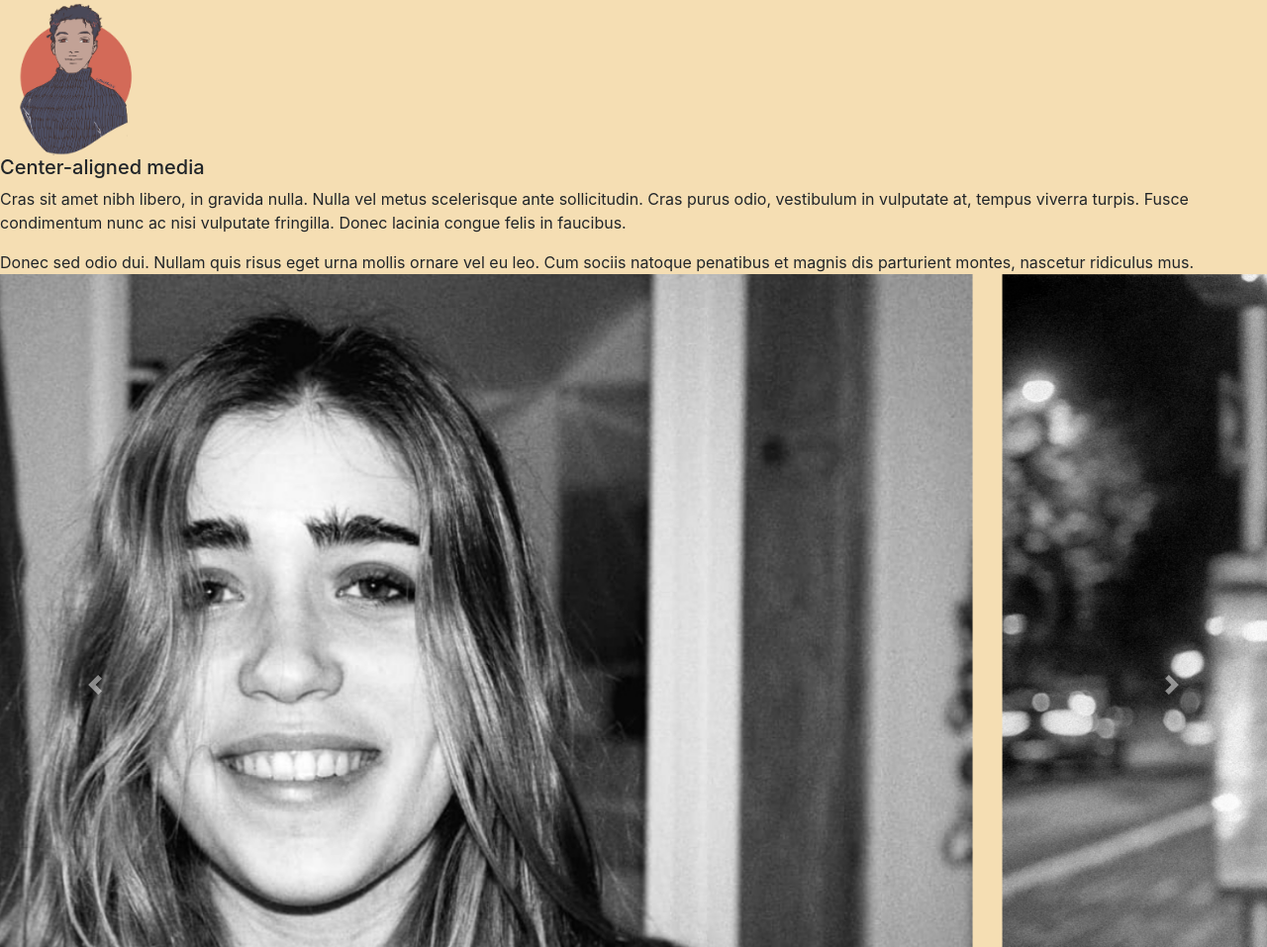
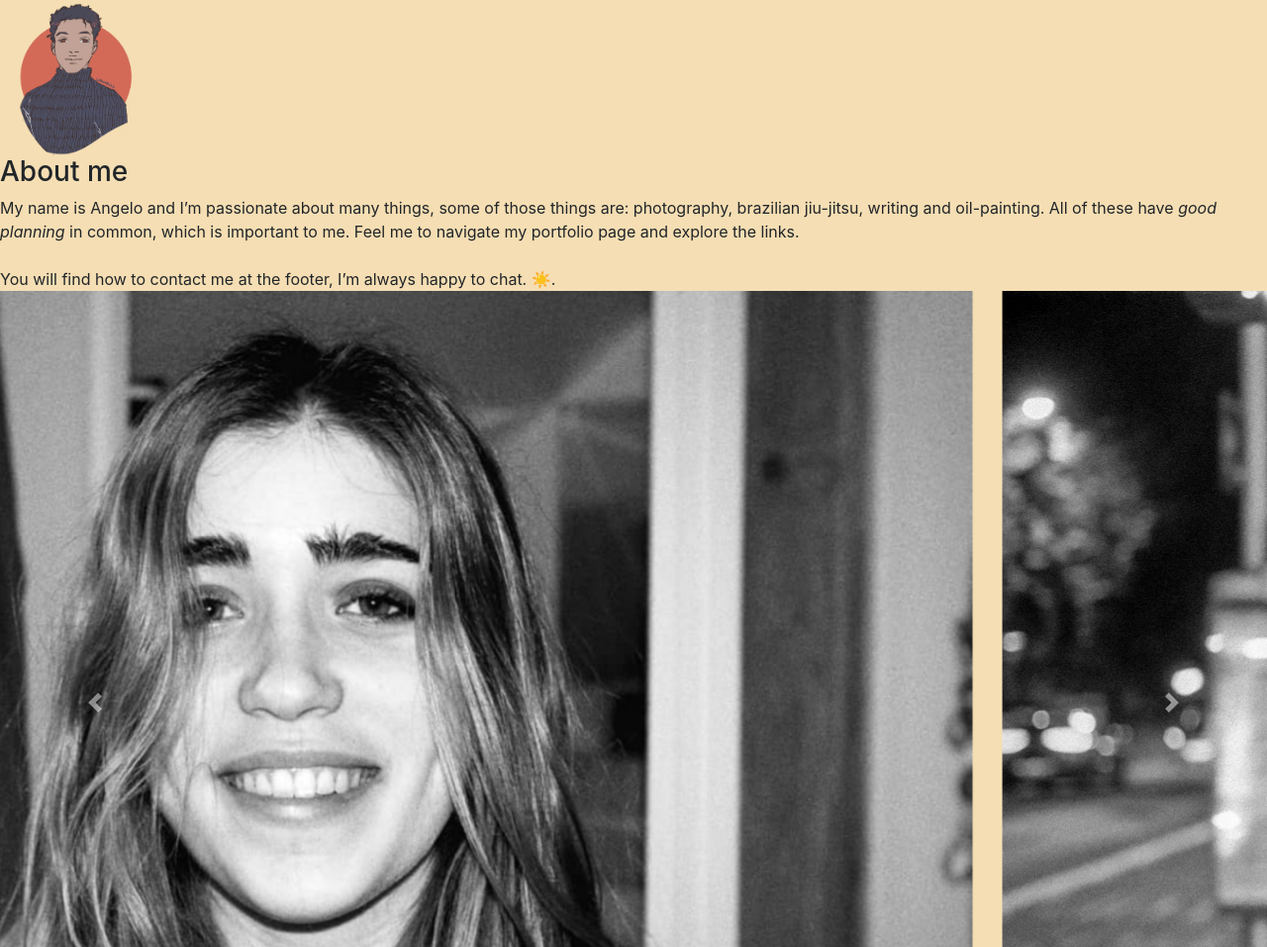
Before and after one commit to pandersail/Bootstrap_Project_3, a plain HTML site: page index.html in a window 1280 px wide. Shown: the part 1144-2101 px from the top of the page at 99% size. Drawn offline with nearby package versions, Linux system fonts and the light colour scheme.

Commit message:
modified About me to exclude first paragraph

```diff
--- a/index.html
+++ b/index.html
@@ -60,9 +60,9 @@
     <div class="pandersail">
         <img src="./images/pandersail.png" class="align-self-center mr-3" alt="...">
         <div class="media-body">
-          <h5 class="mt-0">Center-aligned media</h5>
-          <p>Cras sit amet nibh libero, in gravida nulla. Nulla vel metus scelerisque ante sollicitudin. Cras purus odio, vestibulum in vulputate at, tempus viverra turpis. Fusce condimentum nunc ac nisi vulputate fringilla. Donec lacinia congue felis in faucibus.</p>
-          <p class="mb-0">Donec sed odio dui. Nullam quis risus eget urna mollis ornare vel eu leo. Cum sociis natoque penatibus et magnis dis parturient montes, nascetur ridiculus mus.</p>
+          <h3 class="mt-0">About me</h3>
+          <p class="mb-0">My name is Angelo and I’m passionate about many things, some of those things are: photography, brazilian jiu-jitsu, writing and oil-painting. All of these have <i>good planning</i> in common, which is important to me. Feel me to navigate my portfolio page and explore the links.</p>
+          <p class="mb-0"><br>You will find how to contact me at the footer, I’m always happy to chat. ☀️.</p>
         </div>
       </div>
     </div>
```
